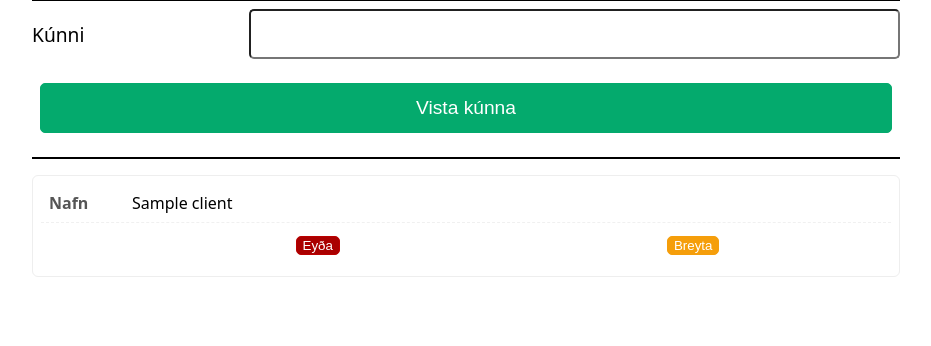
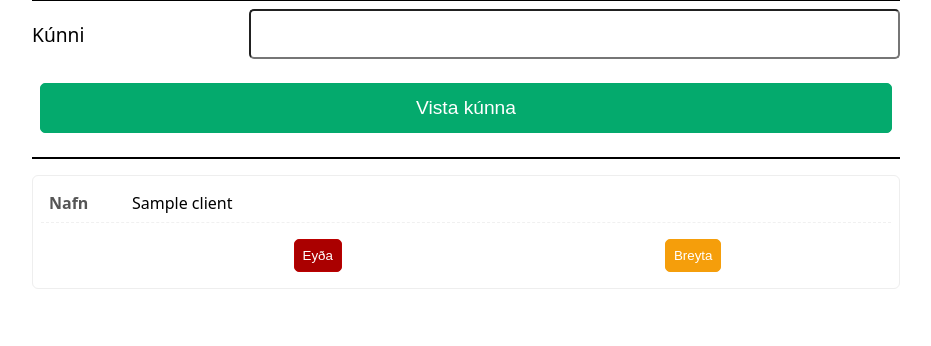
Before and after one commit to sindrimagg/timar, a Flask app: page /clients in a window 1280 px wide. Shown: the part 185-531 px from the top of the page, without its empty margins (174-1105 px from the left). Run offline with Flask 3, Linux system fonts and the light colour scheme; tables that the repository leaves empty hold one stand-in row (values such as "Sample post").

Commit message:
Fix styling

```diff
--- a/static/style.css
+++ b/static/style.css
@@ -209,7 +209,8 @@ select {
 }
 
 .edit, .delete {
-  margin: 5px 0;
+  margin-top: 0.5rem;
+  padding: 0.5rem;
 }
 
 .post:hover {
```
